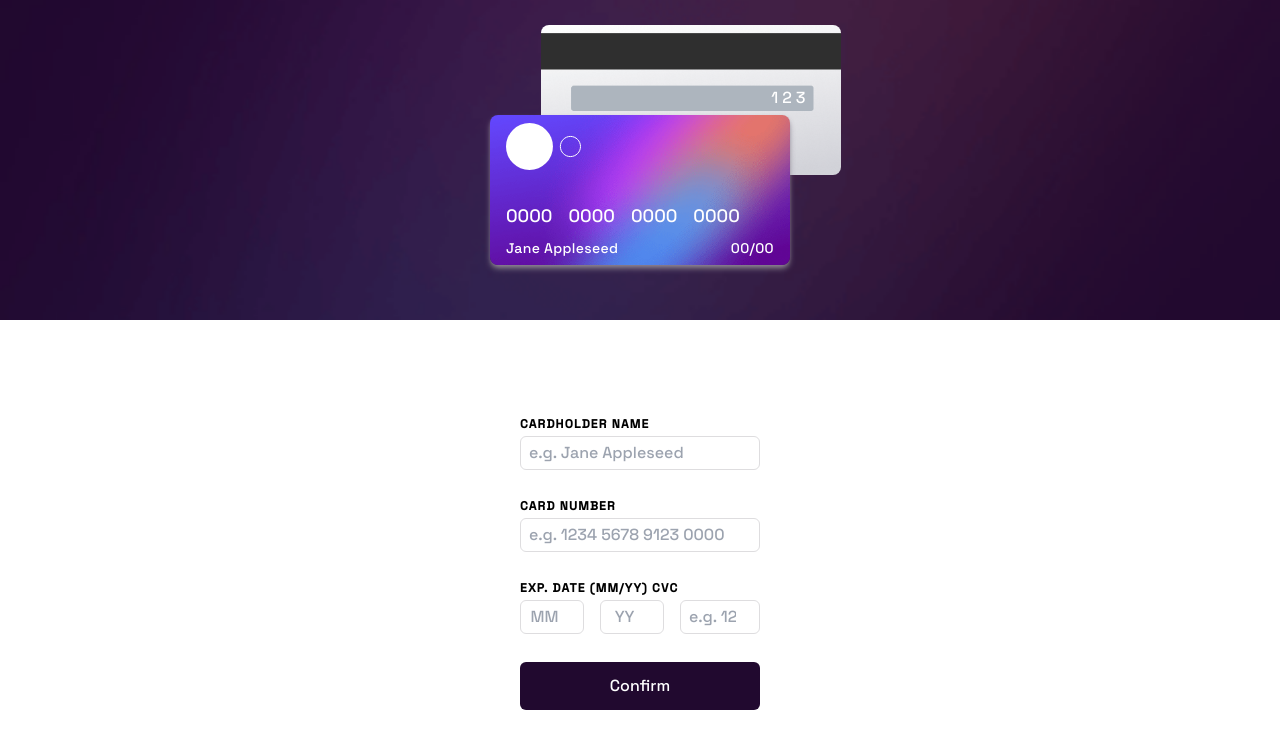
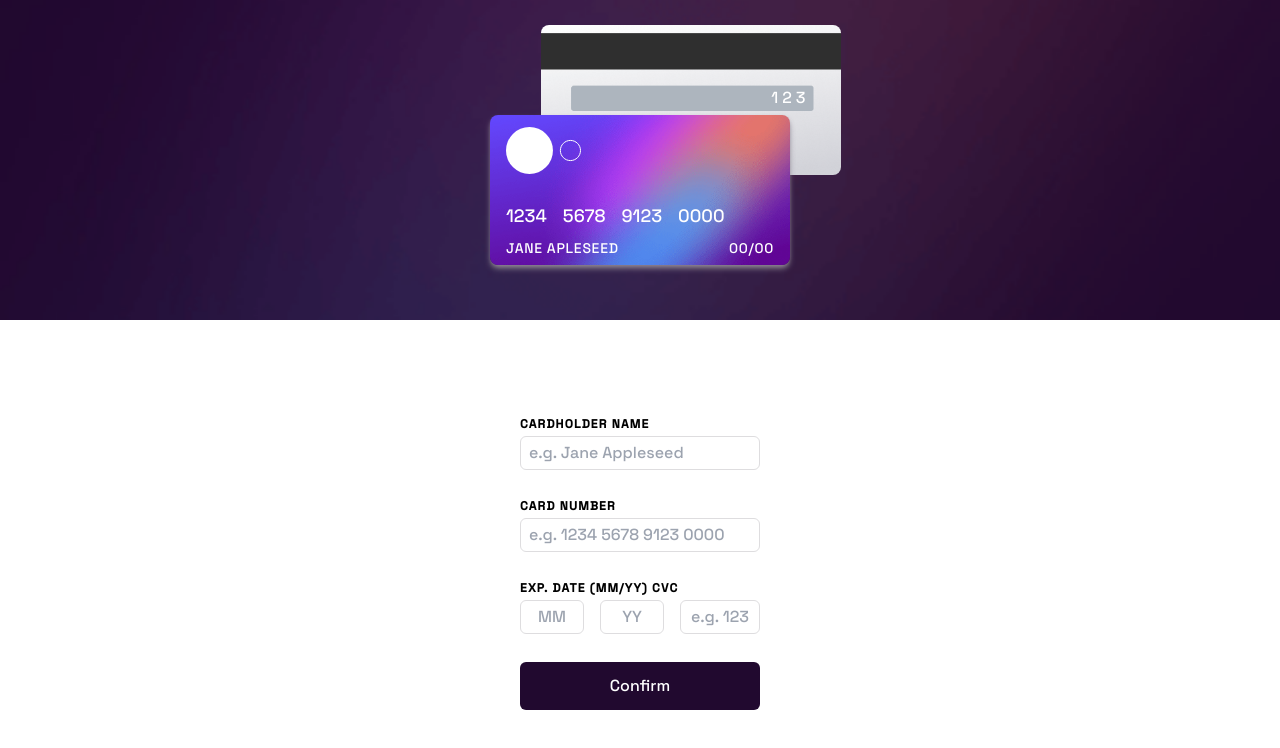
Before and after one commit to raphaelmmachado/interactive-card-details, a React (Vite) app: page / in a window 1280 px wide. Shown: the top 748 px of the page. Built offline with nearby package versions, Linux system fonts and the light colour scheme.

Commit message:
added form states

```diff
--- a/src/App.jsx
+++ b/src/App.jsx
@@ -1,86 +1,28 @@
-import { BackFaceCard } from "./components/cards/BackFaceCard";
-import { FrontFaceCard } from "./components/cards/FrontFaceCard";
+import { useState } from "react";
+import { CardsSection } from "./components/cards/CardsSection";
+import { FormSection } from "./components/form/FormSection";
 function App() {
+  const [name, setName] = useState("JANE APLESEED");
+  const [number, setNumber] = useState("1234567891230000");
+  const [expMonth, setExpMonth] = useState("00");
+  const [expYear, setExpYear] = useState("00");
+  const [cvc, setCvc] = useState("123");
   return (
     <main id="App" className="flex flex-col min-h-screen">
-      <section
-        id="cards-section"
-        className="relative min-h-[40vh] flex justify-center"
-      >
-        <BackFaceCard secret="123" />
-        <FrontFaceCard />
-      </section>
-      <section
-        id="form-section"
-        className=" flex items-center justify-center mt-20"
-      >
-        <form className="flex flex-col items-start p-4 ">
-          <label
-            htmlFor="name"
-            className="text-xs font-semibold tracking-widest"
-          >
-            CARDHOLDER NAME
-          </label>
-          <input
-            className="border border-violete-100 w-full rounded-md px-2 py-1 my-1"
-            type="text"
-            placeholder="e.g. Jane Appleseed"
-            name="name"
-            id="name"
-          />
-          <br />
-          <label
-            htmlFor="number"
-            className="text-xs font-semibold tracking-widest"
-          >
-            CARD NUMBER
-          </label>
-          <input
-            className="border border-violete-100 w-full rounded-md px-2 py-1 my-1"
-            type="text"
-            placeholder="e.g. 1234 5678 9123 0000"
-            name="number"
-            id="number"
-          />
-          <br />
-          <label
-            htmlFor="date"
-            className="text-xs font-semibold tracking-widest"
-          >
-            EXP. DATE (MM/YY) CVC
-          </label>
-          <div className="flex flex-row gap-4 justify-center items-center">
-            <input
-              className="w-16 border text-center border-violete-100 rounded-md px-2 py-1 my-1"
-              placeholder="MM"
-              type="number"
-              name="date"
-              id="month"
-              maxLength="2"
-            />
-            <input
-              className="w-16 border text-center border-violete-100 rounded-md px-2 py-1"
-              placeholder="YY"
-              type="number"
-              name="date"
-              id="year"
-              maxLength="2"
-            />
-            <input
-              className="w-20 border text-center border-violete-100 rounded-md px-2 py-1"
-              placeholder="e.g. 123"
-              type="number"
-              name="date"
-              id="cvc"
-              maxLength="3"
-            />
-          </div>
-          <br />
-          <button className="bg-violete-900 text-white px-4 py-3 w-full rounded-md">
-            Confirm
-          </button>
-        </form>
-      </section>
+      <CardsSection
+        name={name}
+        number={number}
+        expMonth={expMonth}
+        expYear={expYear}
+        cvc={cvc}
+      />
+      <FormSection
+        setName={setName}
+        setNumber={setNumber}
+        setExpMonth={setExpMonth}
+        setExpYear={setExpYear}
+        setCvc={setCvc}
+      />
     </main>
   );
 }
--- /dev/null
+++ b/src/components/cards/CardsSection.jsx
@@ -0,0 +1,20 @@
+import { BackFaceCard } from "./BackFaceCard";
+import { FrontFaceCard } from "./FrontFaceCard";
+function CardsSection({ name, number, expMonth, expYear, cvc }) {
+  return (
+    <section
+      id="cards-section"
+      className="relative min-h-[40vh] flex justify-center items-center"
+    >
+      <BackFaceCard secret="123" />
+      <FrontFaceCard
+        name={name}
+        number={number}
+        expMonth={expMonth}
+        expYear={expYear}
+        cvc={cvc}
+      />
+    </section>
+  );
+}
+export { CardsSection };
--- a/src/components/cards/FrontFaceCard.jsx
+++ b/src/components/cards/FrontFaceCard.jsx
@@ -1,25 +1,49 @@
 import { CardLogo } from "./CardLogo";
-function FrontFaceCard(props) {
+function FrontFaceCard({ name, number, expMonth, expYear }) {
   return (
     <div
       id="frontface-card"
       className="top-[115px]
       absolute card rounded-lg text-white shadow-md shadow-violete-400"
     >
-      <div className="m-2 ml-4">
+      <div className="my-3 ml-4">
         <CardLogo />
       </div>
 
-      <div className="flex flex-col justify-around p-4 mt-4 gap-2">
+      <div className="flex flex-col justify-around p-4 mt-2 gap-2">
         <div className="flex flex-row gap-4 text-lg justify-start">
-          <div>0000</div>
-          <div>0000</div>
-          <div>0000</div>
-          <div>0000</div>
+          <div>
+            {number[0]}
+            {number[1]}
+            {number[2]}
+            {number[3]}
+          </div>
+          <div>
+            {number[4]}
+            {number[5]}
+            {number[6]}
+            {number[7]}
+          </div>
+          <div>
+            {number[8]}
+            {number[9]}
+            {number[10]}
+            {number[11]}
+          </div>
+          <div>
+            {number[12]}
+            {number[13]}
+            {number[14]}
+            {number[15]}
+          </div>
         </div>
-        <div className="flex flex-row justify-between w-full text-sm tracking-wide">
-          <h1>Jane Appleseed</h1>
-          <div>00/00</div>
+        <div className="flex flex-row justify-between w-full text-sm tracking-wider">
+          <h1>{name.toUpperCase()}</h1>
+          <div>
+            {expMonth}
+            {expMonth.length > 0 && expYear.length > 0 && "/"}
+            {expYear}
+          </div>
         </div>
       </div>
     </div>
--- /dev/null
+++ b/src/components/form/FormSection.jsx
@@ -0,0 +1,145 @@
+import { useRef, useState } from "react";
+function FormSection(props) {
+  const nameRef = useRef(null);
+  const numberRef = useRef(null);
+  const monthRef = useRef(null);
+  const yearRef = useRef(null);
+  const cvcRef = useRef(null);
+  const [alert, setAlert] = useState(false);
+  const handleCardNumber = () => {
+    const value = numberRef.current.value.split(" ").join("");
+    if (
+      value.length > 16 ||
+      (containsOnlyNumbers(value) === false && value !== "")
+    ) {
+      setAlert(true);
+      return;
+    } else {
+      setAlert(false);
+      props.setNumber(value);
+    }
+    console.log(value, value.length);
+  };
+  const handleCardName = () => {
+    const value = nameRef.current.value;
+    const arr = value.split(" ");
+    if (arr.length === 1) {
+      props.setName(value);
+    } else if (arr.length > 2 && arr.length <= 3) {
+      props.setName(`${arr[0]} ${arr[1][0]}. ${arr[2]}`);
+      console.log(arr);
+      return;
+    } else {
+      props.setName(`${arr[0]} ${arr[arr.length - 1]}`);
+      console.log(arr);
+    }
+  };
+  const handleCardExpMonth = () => {
+    const value = monthRef.current.value;
+    if (value.length > 2 || parseInt(value) > 12) return;
+    props.setExpMonth(monthRef.current.value);
+  };
+  const handleCardExpYear = () => {
+    const value = yearRef.current.value;
+    if (value.length > 2) return;
+    props.setExpYear(yearRef.current.value);
+  };
+  const handleCardCvc = () => {
+    const value = cvcRef.current.value;
+    if (value.length > 3) return;
+    props.setExpCvc(cvcRef.current.value);
+  };
+  // function containsOnlyNumbers(str) {
+  //   return /^[0-9]+$/.test(str);
+  // }
+  function containsOnlyNumbers(str) {
+    return /^(\d+ )*(\d+)$/.test(str);
+  }
+  return (
+    <section
+      id="form-section"
+      className=" flex items-center justify-center mt-20"
+    >
+      <form className="flex flex-col items-start p-4 ">
+        <label htmlFor="name" className="text-xs font-semibold tracking-widest">
+          CARDHOLDER NAME
+        </label>
+        <input
+          onChange={handleCardName}
+          ref={nameRef}
+          className={`border border-violete-100 w-full rounded-md px-2 py-1 my-1`}
+          type="text"
+          placeholder="e.g. Jane Appleseed"
+          name="name"
+          id="name"
+        />
+        <br />
+        <label
+          htmlFor="number"
+          className="text-xs font-semibold tracking-widest"
+        >
+          CARD NUMBER
+        </label>
+        <input
+          onChange={handleCardNumber}
+          ref={numberRef}
+          className={`border border-violete-100 w-full rounded-md px-2 py-1 my-1 ${
+            alert
+              ? "outline-red text-red"
+              : "outline-violete-400 text-[#000000]"
+          }`}
+          type="text"
+          placeholder="e.g. 1234 5678 9123 0000"
+          name="number"
+          id="number"
+          maxLength={20}
+        />
+        <br />
+        <label htmlFor="date" className="text-xs font-semibold tracking-widest">
+          EXP. DATE (MM/YY) CVC
+        </label>
+        <div className="flex flex-row gap-4 justify-center items-center">
+          <input
+            onChange={handleCardExpMonth}
+            ref={monthRef}
+            className="w-16 border text-center border-violete-100 rounded-md px-2 py-1 my-1"
+            placeholder="MM"
+            type="text"
+            name="date"
+            id="month"
+            maxLength="2"
+            min="01"
+            max="12"
+          />
+          <input
+            onChange={handleCardExpYear}
+            ref={yearRef}
+            className="w-16 border text-center border-violete-100 rounded-md px-2 py-1"
+            placeholder="YY"
+            type="text"
+            name="date"
+            id="year"
+            maxLength={2}
+            min="22"
+            max="99"
+          />
+          <input
+            onChange={handleCardCvc}
+            ref={cvcRef}
+            className="w-20 border text-center border-violete-100 rounded-md px-2 py-1"
+            placeholder="e.g. 123"
+            type="text"
+            name="date"
+            id="cvc"
+            maxLength={3}
+          />
+        </div>
+        <br />
+        <button className="bg-violete-900 text-white px-4 py-3 w-full rounded-md">
+          Confirm
+        </button>
+      </form>
+    </section>
+  );
+}
+export { FormSection };
```
